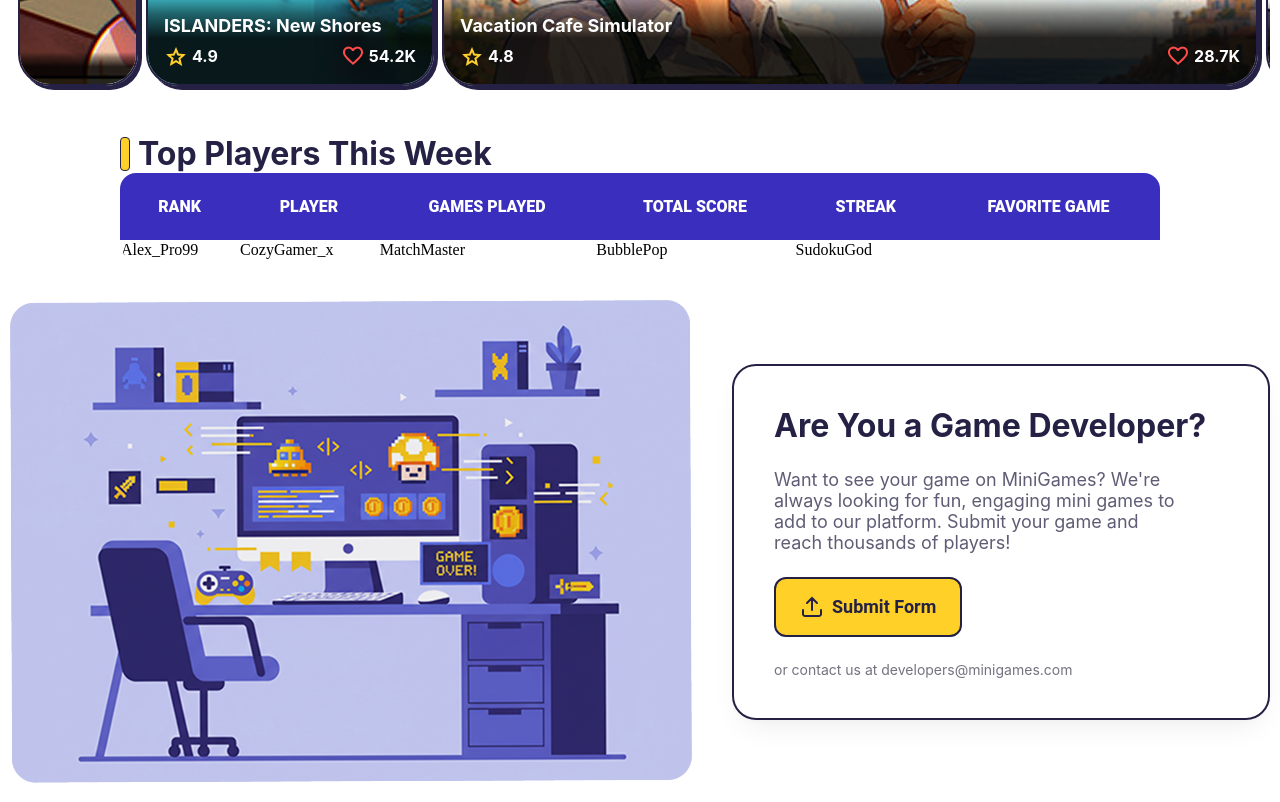
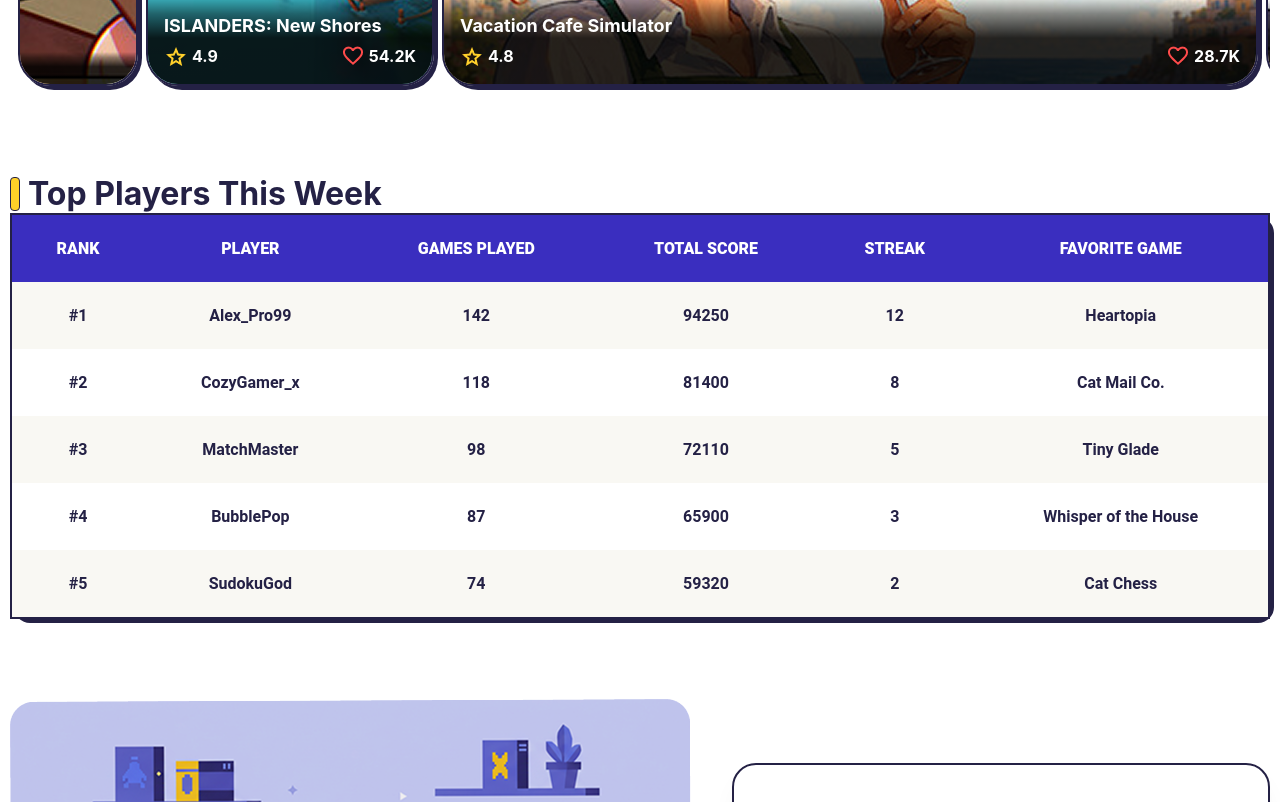
Before and after one commit to nkomiljon/MiniGames, a website built with Vite: page index.html in a window 1280 px wide. Shown: the part 1140-1942 px from the top of the page. Built offline with nearby package versions, Linux system fonts and the light colour scheme.

Commit message:
feat: refactor table section component and add dynamic table body generation

```diff
--- a/src/components/table-section/table-section.scss
+++ b/src/components/table-section/table-section.scss
@@ -1,17 +1,22 @@
 @use '../../styles/tokens.scss' as *;
 
 .table-section {
-  padding: 0 $size-15;
+  padding: $size-5 0;
 }
 
 .table {
   width: 100%;
   border-radius: $size-2;
-  overflow: hidden;
+  border: 2.5px solid $on-primary;
+  box-shadow: 4px 4px 0 0 $on-primary;
 
   &__head {
     padding: $size-3;
     background-color: $tertiary;
+
+    & > tr {
+      border-radius: 16px;
+    }
 
     & > tr > th {
       padding: $size-3;
@@ -22,4 +27,19 @@
       text-transform: uppercase;
     }
   }
+
+  &__body {
+    & > tr > td {
+      padding: $size-3;
+      font-size: $size-2;
+      font-family: $roboto;
+      font-weight: $bold;
+      text-align: center;
+      color: $on-primary;
+    }
+
+    & > tr:nth-child(odd) {
+      background-color: $bg;
+    }
+  }
 }
--- a/src/components/table-section/table-section.ts
+++ b/src/components/table-section/table-section.ts
@@ -12,14 +12,13 @@ export function TableSection(): HTMLElement {
   ];
   const tableSectionElement = document.createElement('section');
   tableSectionElement.className = 'table-section';
-  const containerElement = document.createElement('div');
-  containerElement.className = 'container';
+  const container = document.createElement('div');
+  container.className = 'container';
 
   const tableElement = document.createElement('table');
   tableElement.className = 'table';
   const tHeadElement = document.createElement('thead');
   tHeadElement.className = 'table__head';
-  const tBodyElement = document.createElement('tbody');
 
   const trElement = document.createElement('tr');
   tableHeaders.map((t) => {
@@ -30,23 +29,13 @@ export function TableSection(): HTMLElement {
   });
   tHeadElement.appendChild(trElement);
 
-  const res = players.map((player) => {
-    const trBodyElement = document.createElement('tr');
-    const tdElement = document.createElement('td');
-    tdElement.textContent = player.name;
+  tableElement.appendChild(tHeadElement);
+  tableElement.appendChild(TableBody());
 
-    return trBodyElement.appendChild(tdElement);
-  });
-  console.log(res);
-
-  res.map((r) => tBodyElement.appendChild(r));
-
-  tableElement.appendChild(tHeadElement);
-  tableElement.appendChild(tBodyElement);
-
-  tableSectionElement.appendChild(Title('Top Players This Week'));
-  containerElement.appendChild(tableElement);
-  tableSectionElement.appendChild(tableElement);
+  container.appendChild(Title('Top Players This Week'));
+  container.appendChild(tableElement);
+  container.appendChild(tableElement);
+  tableSectionElement.appendChild(container);
   return tableSectionElement;
 }
 
@@ -112,3 +101,33 @@ const players: Player[] = [
     favoriteGame: 'Cat Chess',
   },
 ];
+
+function TableBody(): HTMLElement {
+  const tBody = document.createElement('tbody');
+  tBody.className = 'table__body';
+  players.forEach((player) => {
+    const tr = TableRow(player);
+    tBody.appendChild(tr);
+  });
+
+  return tBody;
+}
+
+function TableRow(player: Player): HTMLElement {
+  const tr = document.createElement('tr');
+  tr.className = 'tr';
+  tr.appendChild(TableCell(`#${player.rank}`));
+  tr.appendChild(TableCell(player.name));
+  tr.appendChild(TableCell(String(player.gamesPlayed)));
+  tr.appendChild(TableCell(String(player.totalScore)));
+  tr.appendChild(TableCell(String(player.streakDays)));
+  tr.appendChild(TableCell(player.favoriteGame));
+
+  return tr;
+}
+
+function TableCell(value: string): HTMLElement {
+  const td = document.createElement('td');
+  td.textContent = value;
+  return td;
+}
```
